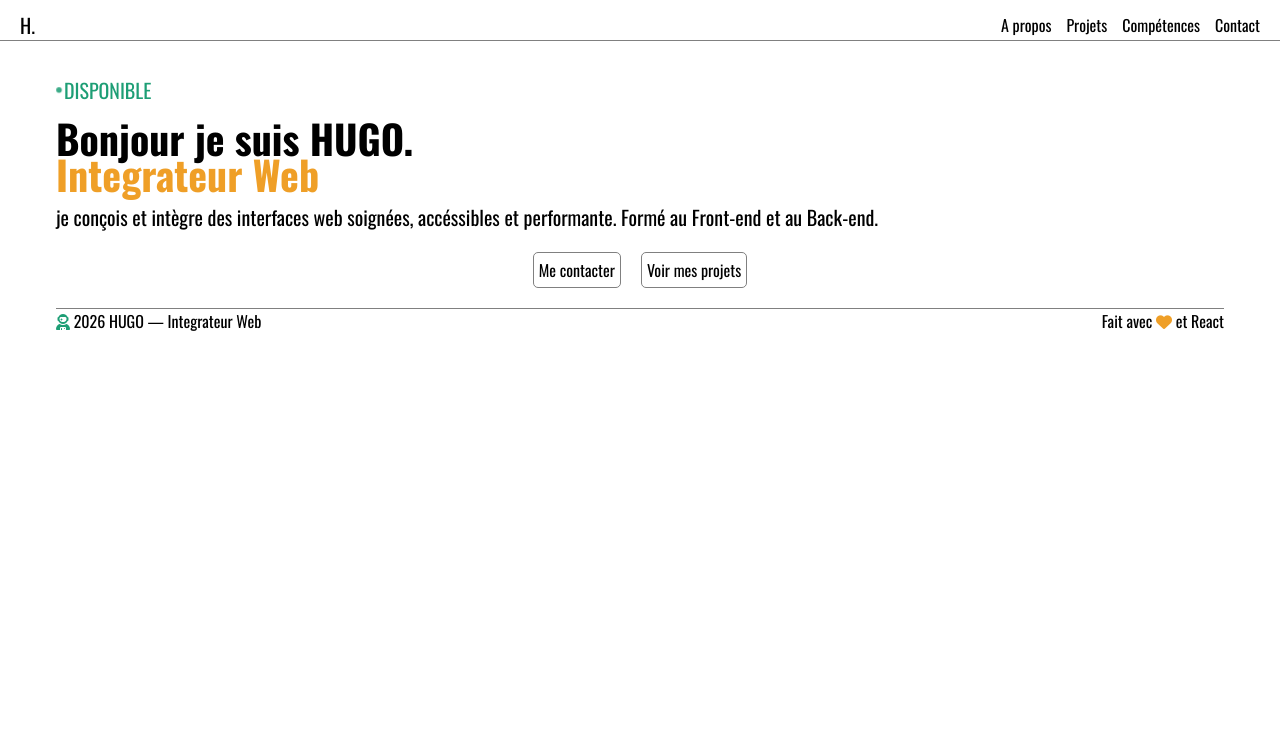
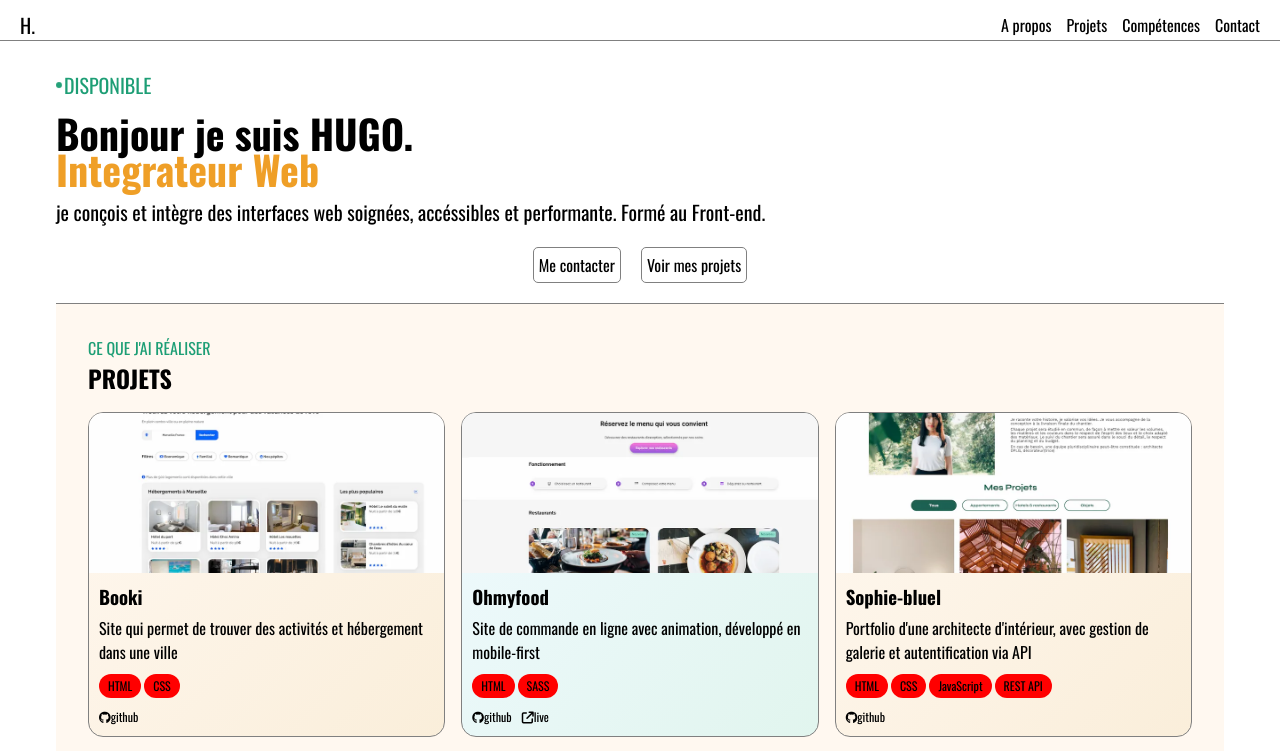
Before and after one commit to donhug/FEREY-HUGO, a React (Vite) app in the folder FEREY-HUGO/: page / in a window 1280 px wide. Shown: the top 751 px of the page. Built offline with nearby package versions, Linux system fonts and the light colour scheme.

Commit message:
feat: création de la section projet

```diff
--- a/FEREY-HUGO/package.json
+++ b/FEREY-HUGO/package.json
@@ -11,7 +11,8 @@
   },
   "dependencies": {
     "react": "^19.2.6",
-    "react-dom": "^19.2.6"
+    "react-dom": "^19.2.6",
+    "react-router-dom": "^7.15.1"
   },
   "devDependencies": {
     "@eslint/js": "^10.0.1",
--- a/FEREY-HUGO/src/App.jsx
+++ b/FEREY-HUGO/src/App.jsx
@@ -1,15 +1,22 @@
 import './App.css'
+import { BrowserRouter as Router, Routes, Route} from "react-router-dom";
 import Header from "./components/Header/header.jsx";
 import Footer from "./components/Footer/footer.jsx";
-import Hero from "./components/Hero/hero.jsx";
+import Accueil from "./pages/Accueil/Accueil.jsx";
 function App() {
 
   return (
     <>
       <div className="wrapper-app">
-        <Header />
-          <Hero/>
-        <Footer/>
+          <Router>
+            <Header/>
+              <Routes>
+                  <Route path="/" element={<Accueil/>} />
+                  <Route path="/Projet/:id" element={<div>projet</div>}/>
+                  <Route path="*" element={<div>404</div>}/>
+              </Routes>
+            <Footer/>
+          </Router>
       </div>
     </>
   )
--- a/FEREY-HUGO/src/components/Card/card.css
+++ b/FEREY-HUGO/src/components/Card/card.css
@@ -0,0 +1,54 @@
+.card{
+    border:1px grey solid;
+    width: 100%;
+    border-radius:15px;
+    overflow:hidden;
+}
+.pair{
+    background:linear-gradient(135deg, #FFF8F0, #FAEEDA);
+}
+.impair{
+    background:linear-gradient(135deg, #F0FAFF, #E1F5EE);
+}
+.card-img{
+    display:flex;
+    align-items:center;
+    justify-content:center;
+    height:160px;
+}
+.card-img img{
+    width: 100%;
+    height: 100%;
+    object-fit: cover;
+}
+.card-info h3, p, ul, a{
+    padding: 0;
+    margin: 0;
+}
+.card-info{
+    display:flex;
+    flex-direction:column;
+    margin:10px;
+    gap:5px;
+}
+
+.card-info ul{
+    list-style:none;
+    display:flex;
+    gap:3px;
+    margin:5px 0 5px 0;
+}
+.card-info li{
+    border:1px transparent solid;
+    background-color:red;
+    width:auto;
+    padding:2px 8px;
+    border-radius:20px;
+    font-size:0.75rem;
+}
+
+.card-git{
+    display:flex;
+    gap:10px;
+    font-size:0.75rem;
+}
--- a/FEREY-HUGO/src/components/Card/card.jsx
+++ b/FEREY-HUGO/src/components/Card/card.jsx
@@ -1 +1,36 @@
 import './card.css'
+
+function Card(props) {
+    return (
+        <div className={`card ${props.className}`}>
+            <div className="card-img">
+                <img src={props.img} alt=""/>
+            </div>
+            <div className="card-info">
+                <h3>{props.title}</h3>
+                <p>
+                    {props.description}
+                </p>
+                <ul>
+                    {props.tags.map((tags, index) => (
+                        <li key={index}>{tags}</li>
+                    ))}
+                </ul>
+                <div className="card-git">
+                    <a href={props.github} target="_blank">
+                        <i className="fa-brands fa-github"></i>
+                         github
+                    </a>
+                    {props.live &&(
+                        <a href={props.live}>
+                            <i className="fa-solid fa-arrow-up-right-from-square"></i>
+                            live
+                        </a>
+                    )}
+                </div>
+            </div>
+        </div>
+    )
+}
+
+export default Card;
--- a/FEREY-HUGO/src/components/Header/header.css
+++ b/FEREY-HUGO/src/components/Header/header.css
@@ -4,6 +4,7 @@ header{
     left: 0;
     width: 100%;
     z-index: 100;
+    background-color: white;
 }
 .header-container,
 .header-logo,
--- a/FEREY-HUGO/src/components/Hero/hero.css
+++ b/FEREY-HUGO/src/components/Hero/hero.css
@@ -2,9 +2,8 @@
 .hero{
     width: 100%;
     display: flex;
-    padding-top: 75px;
+    padding-top: 35px;
     flex-direction: column;
-    border-bottom: 1px gray solid;
 }
 .hero-title{
     display: flex;
--- a/FEREY-HUGO/src/components/Hero/hero.jsx
+++ b/FEREY-HUGO/src/components/Hero/hero.jsx
@@ -15,7 +15,7 @@ function Hero() {
                 </h1>
                 <p>
                     je conçois et intègre des interfaces web soignées, accéssibles et performante.
-                    Formé au Front-end et au Back-end.
+                    Formé au Front-end.
                 </p>
             </div>
             <div className="hero-btn">
--- a/FEREY-HUGO/src/pages/Accueil/Accueil.css
+++ b/FEREY-HUGO/src/pages/Accueil/Accueil.css
@@ -0,0 +1,33 @@
+section{
+    border-bottom: 1px gray solid;
+}
+.content{
+    display: grid;
+    grid-template-columns: 1fr;
+    gap: 1rem;
+    background: #FFF8F0;
+    padding: 2rem;
+}
+
+.content-title{
+    text-transform: uppercase;
+}
+.content-title p{
+    color: #1D9E75;
+}
+
+@media (min-width: 768px) {
+    .content {
+        grid-template-columns: repeat(2, 1fr);
+        gap: 16px;
+    }
+    .content-title{
+        grid-column: 1 / -1;
+    }
+}
+
+@media (min-width: 1024px) {
+    .content {
+        grid-template-columns: repeat(3, 1fr);
+    }
+}
--- a/FEREY-HUGO/src/pages/Accueil/Accueil.jsx
+++ b/FEREY-HUGO/src/pages/Accueil/Accueil.jsx
@@ -0,0 +1,35 @@
+import './Accueil.css'
+import projets from '../../data/projet.json'
+import Hero from "../../components/Hero/hero.jsx";
+import Card from "../../components/Card/card.jsx";
+
+function Accueil() {
+    return (
+        <>
+            <section className="hero">
+                <Hero/>
+            </section>
+
+            <section className="content">
+                <div className="content-title">
+                    <p>ce que j'ai réaliser</p>
+                    <h2>PROJETS</h2>
+                </div>
+                {projets.map((projet, index) => (
+                    <Card
+                        key={projet.id}
+                        className={index % 2 === 0 ? 'pair' : 'impair'}
+                        img={projet.thumbnail}
+                        title={projet.title}
+                        description={projet.description.short}
+                        tags={projet.tags}
+                        github={projet.github}
+                        live={projet.live}
+                    />
+                ))}
+            </section>
+        </>
+    )
+}
+
+export default Accueil;
```
Also changed, not shown: FEREY-HUGO/src/data/projet.json (renamed from FEREY-HUGO/src/data/projet.JSON), FEREY-HUGO/src/data/technologie.json (renamed from FEREY-HUGO/src/data/technologie.JSON), 1 other file (tests, documents, lock files or other folders).
